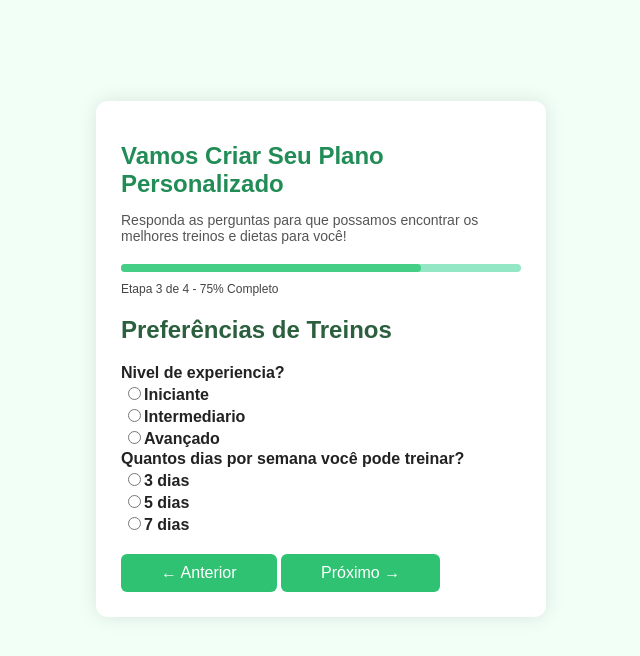
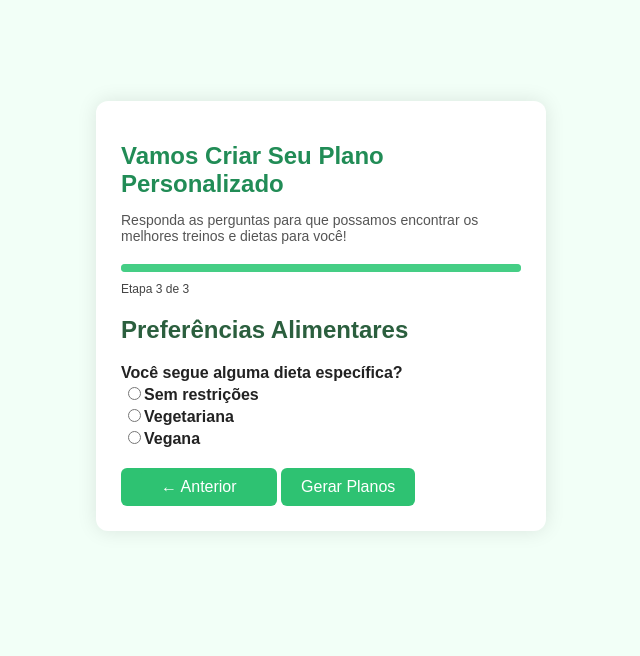
Before and after one commit to lucasntl/VitaAI, a plain HTML site: page frontend/questionario3.html in a window 1280 px wide. Shown: the whole page, without its empty margins (319-959 px from the left). Drawn offline with Linux system fonts and the light colour scheme.

Commit message:
Update questionario3.html
atualização questionarios (versão semi final)

```diff
--- a/frontend/questionario3.html
+++ b/frontend/questionario3.html
@@ -10,7 +10,7 @@
             .barra-linha{
                 background-color: #45ce85;
                 height: 100%;
-                width: 75%;
+                width: 100%;
                 border-radius: 5px;
             }
         </style>
@@ -24,36 +24,25 @@
                 <div class="barra-linha"></div>
             </div>
 
-            <div class="info">Etapa 3 de 4 - 75% Completo</div>
+            <div class="info">Etapa 3 de 3</div>
             <form>
-                <h2>Preferências de Treinos</h2>
-                <label for="perg">Nivel de experiencia?</label>
+                <h2>Preferências Alimentares</h2>
+                <label for="perg">Você segue alguma dieta específica?</label>
                 <fieldset>
                     <label>
-                        <input type="radio" name="perg3" value="1">Iniciante
+                        <input type="radio" name="perg5" value="1">Sem restrições
                     </label>
                     <label>
-                        <input type="radio" name="perg3" value="2">Intermediario
+                        <input type="radio" name="perg5" value="2">Vegetariana
                     </label>
                     <label>
-                        <input type="radio" name="perg3" value="3">Avançado
-                    </label>
-                </fieldset>
-                    <label for="perg">Quantos dias por semana você pode treinar?</label>
-                <fieldset>
-                    <label>
-                        <input type="radio" name="perg4" value="2">3 dias
-                    </label>
-                    <label>
-                        <input type="radio" name="perg4" value="3">5 dias
-                    </label>
-                    <label>
-                        <input type="radio" name="perg4" value="4">7 dias
+                        <input type="radio" name="perg5" value="3">Vegana
                     </label>
                 </fieldset>
             </form>
             <button type="submit"><a href="questionario2.html" style="text-decoration: none; color: inherit;">← Anterior</a></button>
-            <button type="submit"><a href="questionario4.html" style="text-decoration: none; color: inherit;">Próximo →</a></button>
+            <!--<button type="submit"><a href="home.html">Finalizar</a></button>-->
+            <button type="button" class="btn btn-success"> Gerar Planos</button>
         </div>
         <script src="script.js"></script>
     </body>
```
